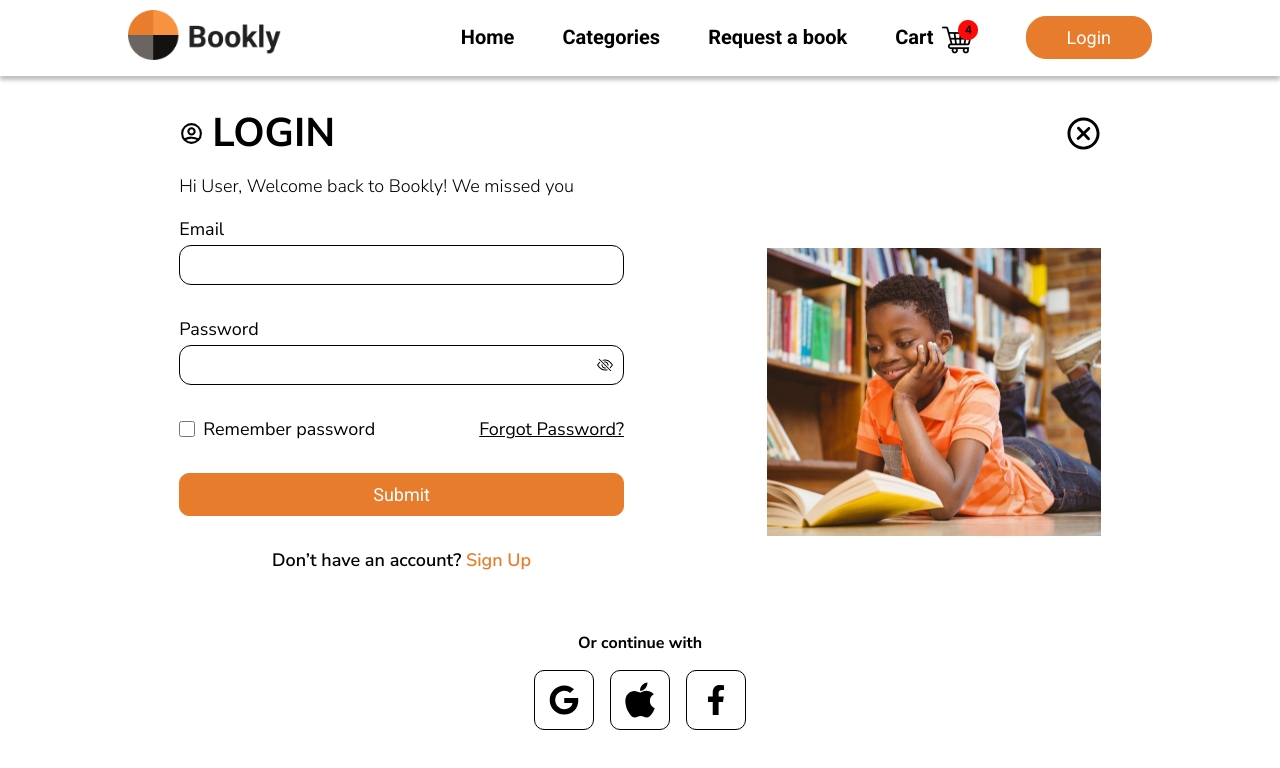
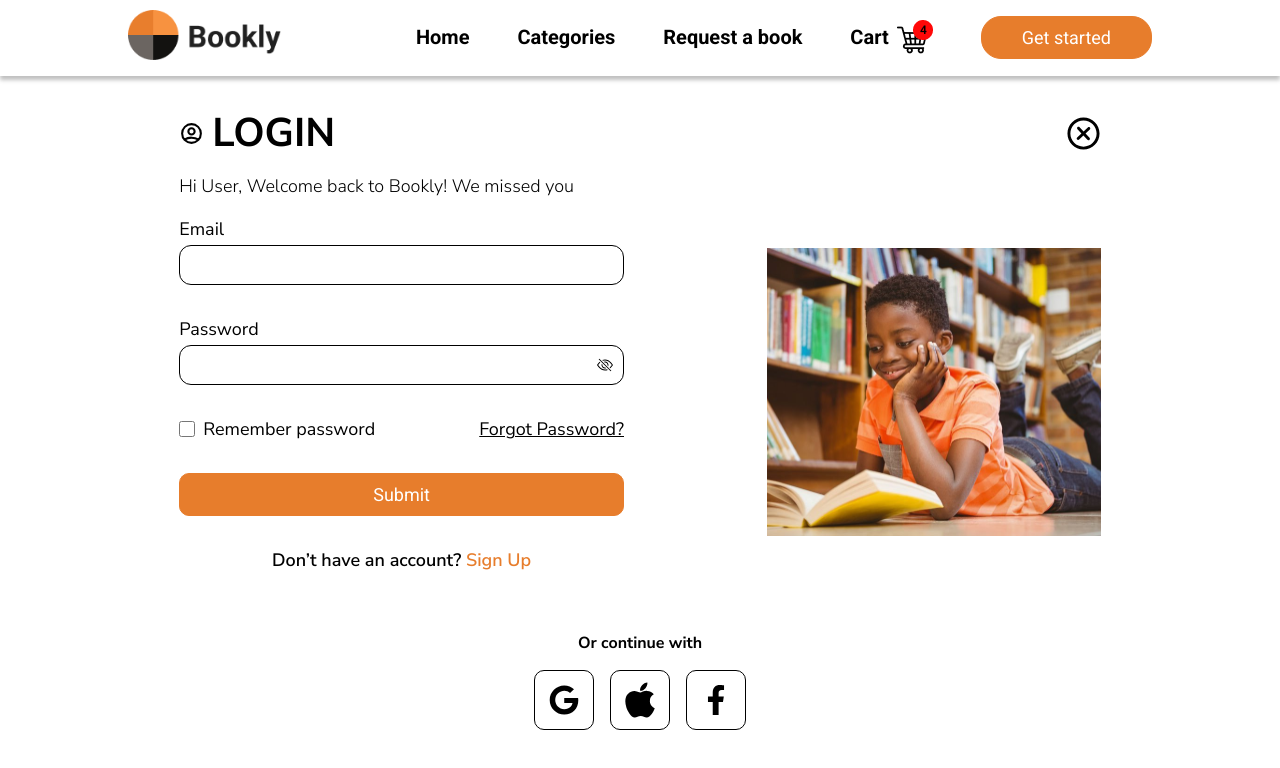
Before and after one commit to gift56/Bookly2.0, a React (Create React App) app: page /login in a window 1280 px wide. Shown: the top 768 px of the page. Built offline with nearby package versions, Linux system fonts and the light colour scheme; a web font is replaced by a local one.

Commit message:
passed in props to header

```diff
--- a/src/components/Header.jsx
+++ b/src/components/Header.jsx
@@ -4,7 +4,7 @@ import Logo from "../assets/logo.png";
 import cart from "../assets/cart.png";
 import Button from "./Button";
 
-const Header = () => {
+const Header = ({ btnText }) => {
   const [show, setShow] = useState(false);
   return (
     <header id="Home">
@@ -20,7 +20,7 @@ const Header = () => {
           <li>
             Cart <img src={cart} alt="/" />
           </li>
-          <Button text="Login" className="loginbtn" />
+          <Button text={btnText} className="loginbtn" />
         </ul>
         <div onClick={() => setShow((prev) => !prev)} className="toggle">
           {show ? <FaTimes size={30} /> : <FaBars size={30} />}
@@ -34,7 +34,7 @@ const Header = () => {
           <li>
             Cart <img src={cart} alt="/" />
           </li>
-          <Button text="Login" className="loginbtn pb" />
+          <Button text={btnText} className="loginbtn pb" />
         </ul>
       </nav>
     </header>
--- a/src/pages/Forms.jsx
+++ b/src/pages/Forms.jsx
@@ -6,7 +6,7 @@ import "../sass/form.scss";
 const Forms = () => {
   return (
     <div>
-      <Header/>
+      <Header btnText="Get started" />
       <Login />
     </div>
   );
--- a/src/pages/Home.jsx
+++ b/src/pages/Home.jsx
@@ -10,7 +10,7 @@ import "../sass/Header.scss";
 const Home = () => {
   return (
     <>
-      <Header />
+      <Header btnText="Login" />
       <Welcome />
       <Features rowId="1" title="Top Features" />
       <Features rowId="2" title="New Arrivals" />
```
Also changed, not shown: src/pages/SignUp.jsx (renamed from src/components/SignUp.jsx).
